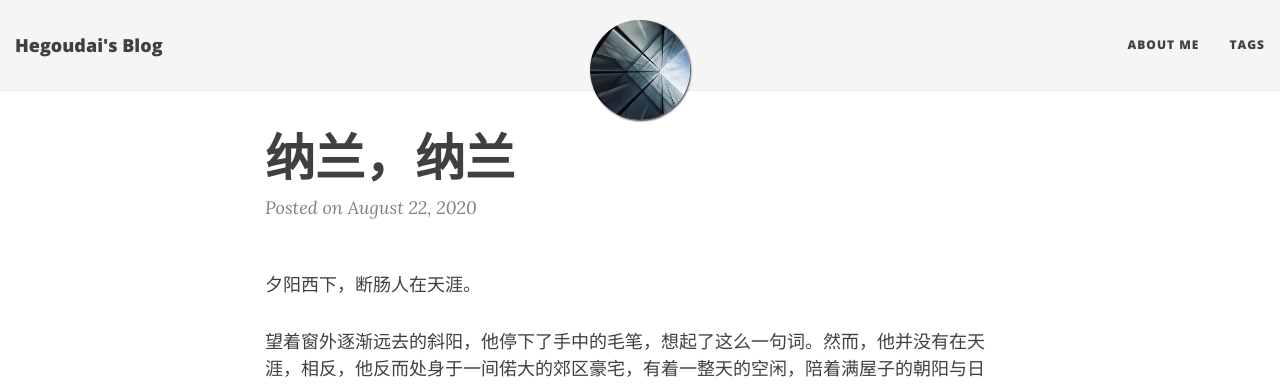
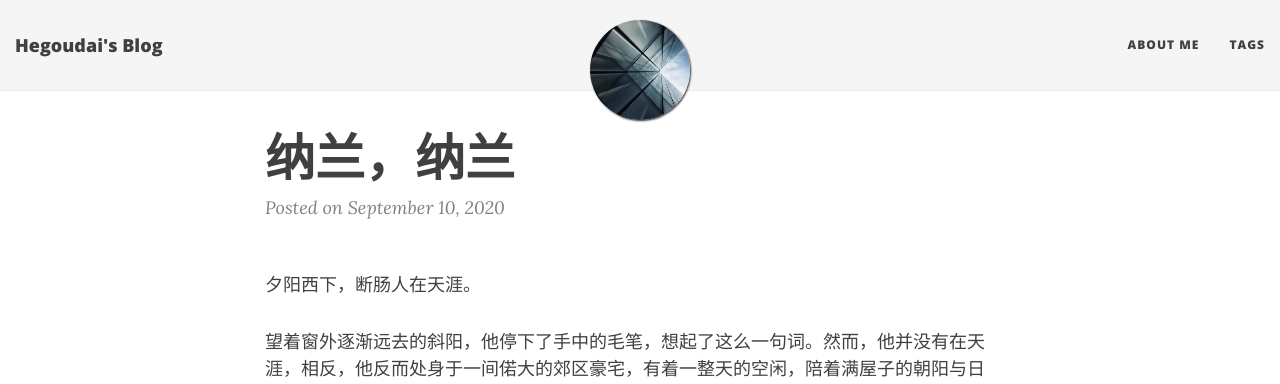
Before and after one commit to hegoudai/hegoudai.github.io, a Jekyll site: the page built from _posts/2020-09-09-fupo1.md, in a window 1280 px wide and 900 px high. Shown: the top 384 px of the window. Built offline with Jekyll 4.4.1, drawn with Linux system fonts in a browser that asks for light colours; nearby versions of some CDN libraries; comment, search, counter and statistics services are not loaded.

Commit message:
fixed published date

```diff
--- a/_posts/2020-09-09-fupo1.md
+++ b/_posts/2020-09-09-fupo1.md
@@ -1,7 +1,7 @@
 ---
 title: "纳兰，纳兰"
 layout: post
-date: 2020-08-22 23:32:00 +0800
+date: 2020-09-10 22:32:00 +0800
 tags: [富婆异闻录]
 ---
 
```
